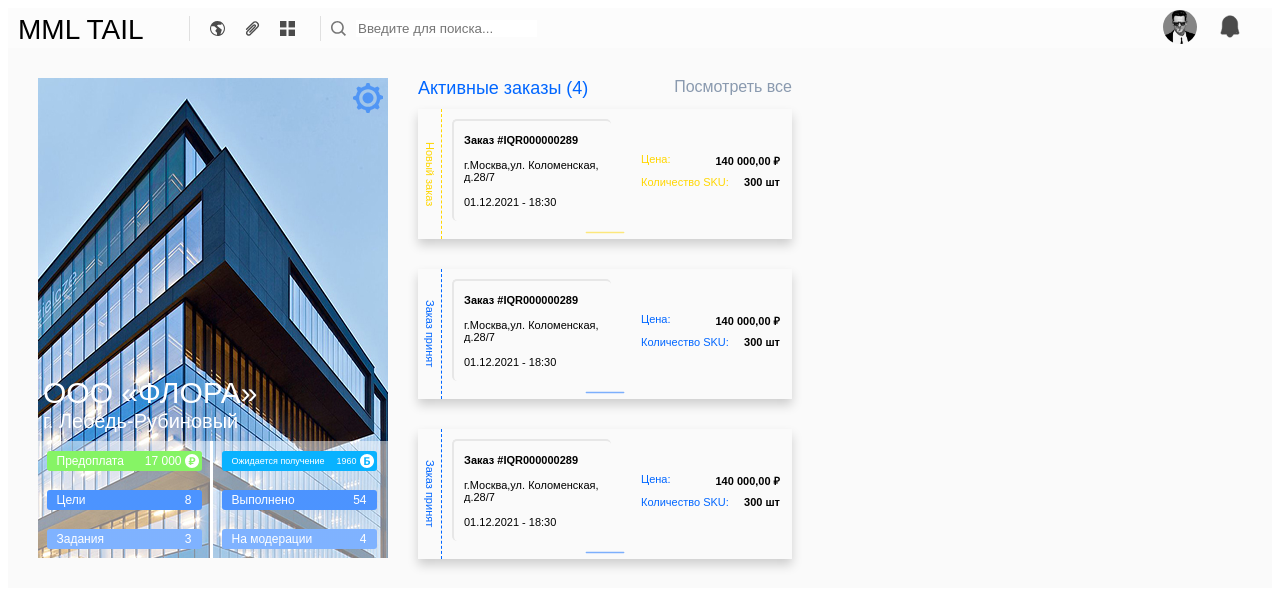
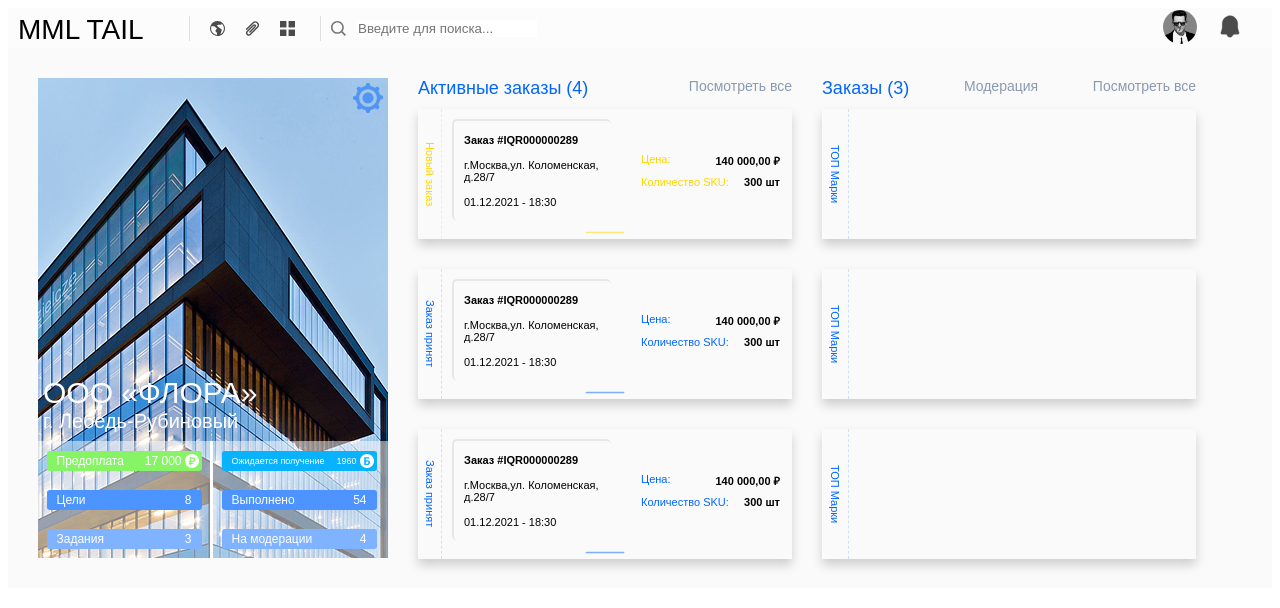
Before and after one commit to QwipeKun/Mml-product, a React (Create React App) app: page / in a window 1280 px wide. Shown: the top 608 px of the page. Built offline with nearby package versions, Linux system fonts and the light colour scheme.

Commit message:
update Monitoring

```diff
--- a/src/components/MainBlockOne/MainBlockOne.jsx
+++ b/src/components/MainBlockOne/MainBlockOne.jsx
@@ -4,7 +4,7 @@ import iconSettings from "./../../svg/IconSettings.svg";
 import circle from "./../../svg/circle.svg";
 import score from "./../../svg/score.svg";
 import border from "./../../svg/border.svg";
-import borderBlue from "./../../svg/borderBlue.svg"
+import borderBlue from "./../../svg/borderBlue.svg";
 
 let MainBlockOne = () => {
   return (
@@ -95,7 +95,7 @@ let MainBlockOne = () => {
               <div className={s.containerOrderBlocks}>
                 <div className={s.conrainerO}>
                   <div className={s.orderNumberContainer}>
-                    <div  className={s.boldValue}>Заказ #IQR000000289</div>
+                    <div className={s.boldValue}>Заказ #IQR000000289</div>
                     <div>г.Москва,ул. Коломенская, д.28/7</div>
                     <dvi>01.12.2021 - 18:30</dvi>
                   </div>
@@ -126,7 +126,7 @@ let MainBlockOne = () => {
               <div className={s.containerOrderBlocks}>
                 <div className={s.conrainerO}>
                   <div className={s.orderNumberContainer}>
-                    <div  className={s.boldValue}>Заказ #IQR000000289</div>
+                    <div className={s.boldValue}>Заказ #IQR000000289</div>
                     <div>г.Москва,ул. Коломенская, д.28/7</div>
                     <dvi>01.12.2021 - 18:30</dvi>
                   </div>
@@ -157,7 +157,7 @@ let MainBlockOne = () => {
               <div className={s.containerOrderBlocks}>
                 <div className={s.conrainerO}>
                   <div className={s.orderNumberContainer}>
-                    <div  className={s.boldValue}>Заказ #IQR000000289</div>
+                    <div className={s.boldValue}>Заказ #IQR000000289</div>
                     <div>г.Москва,ул. Коломенская, д.28/7</div>
                     <dvi>01.12.2021 - 18:30</dvi>
                   </div>
@@ -181,10 +181,40 @@ let MainBlockOne = () => {
             </div>
           </div>
         </div>
-        <div></div>
       </div>
-      <div></div>
-      <div></div>
+      <div>
+        {/* block monitor */}
+        <div className={s.taskAllBlocksContainer}>
+          <div>
+            <div className={s.taskBlockMonitor}>
+              <div className={s.activeOrder}>Заказы (3)</div>
+              <div className={s.showAll}> Модерация </div>
+              <div className={s.showAll}>Посмотреть все</div>
+            </div>
+            <div className={s.mainConinerOrder}>
+              <div className={s.mainBlocksOrder}>
+                <div className={s.newOrderTextContainerTwo}>
+                  <div className={s.newOrderTextTwoBlock}>ТОП Марки</div>
+                </div>
+              </div>
+            </div>
+            <div className={s.mainConinerOrder}>
+              <div className={s.mainBlocksOrder}>
+                <div className={s.newOrderTextContainerTwo}>
+                  <div className={s.newOrderTextTwoBlock}>ТОП Марки</div>
+                </div>
+              </div>
+            </div>
+            <div className={s.mainConinerOrder}>
+              <div className={s.mainBlocksOrder}>
+                <div className={s.newOrderTextContainerTwo}>
+                  <div className={s.newOrderTextTwoBlock}>ТОП Марки</div>
+                </div>
+              </div>
+            </div>
+          </div>
+        </div>
+      </div>
     </div>
   );
 };
--- a/src/components/MainBlockOne/MainBlockOne.module.css
+++ b/src/components/MainBlockOne/MainBlockOne.module.css
@@ -179,6 +179,7 @@
 }
 
 .showAll {
+    font-size: 14px;
     color: #8A9AAF;
 }
 .mainConinerOrder{
@@ -198,7 +199,7 @@
     width: 26px;
     display: flex;
     align-items: center;
-    border-right: dashed 1px #FFD600;
+    border-right: dashed 1px #ffd5004b;
     justify-content: center;
 }
 
@@ -285,10 +286,28 @@
     width: 26px;
     display: flex;
     align-items: center;
-    border-right: dashed 1px #0066FF;
+    border-right: dashed 1px #0066ff2a;
     justify-content: center;
 }
 
 .priceValueBlue{
     color: #0066FF;
 }
+
+
+/*                блок мониторинга                  */
+
+
+.taskAllBlocksContainer{
+    margin-left: 30px;
+    font-family: 'Raleway', sans-serif;
+    width: 374px;
+    height: 480px;
+    padding-top: 30px;
+}
+
+.taskBlockMonitor{
+    display: flex;
+    flex-direction: row;
+    justify-content: space-between;
+}
```
Also changed, not shown: src/components/Header/Header.module.css (line endings or trailing spaces).
